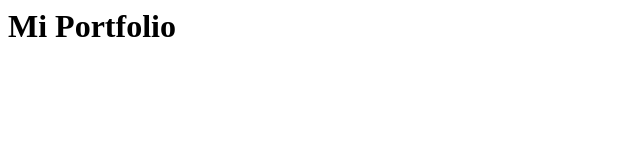
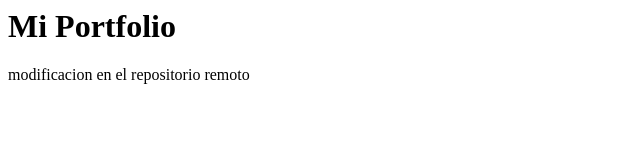
Before and after one commit to PaganiB/PortfolioFrontEnd, a plain HTML site: page index.html in a window 1280 px wide. Shown: the whole page, without its empty margins (0-640 px from the left). Drawn offline with Linux system fonts and the light colour scheme.

Commit message:
Update index.html

```diff
--- a/index.html
+++ b/index.html
@@ -1,3 +1,7 @@
 <h1> Mi Portfolio
 
 </h1>
+
+<p> modificacion en el repositorio remoto
+
+</p>
```
